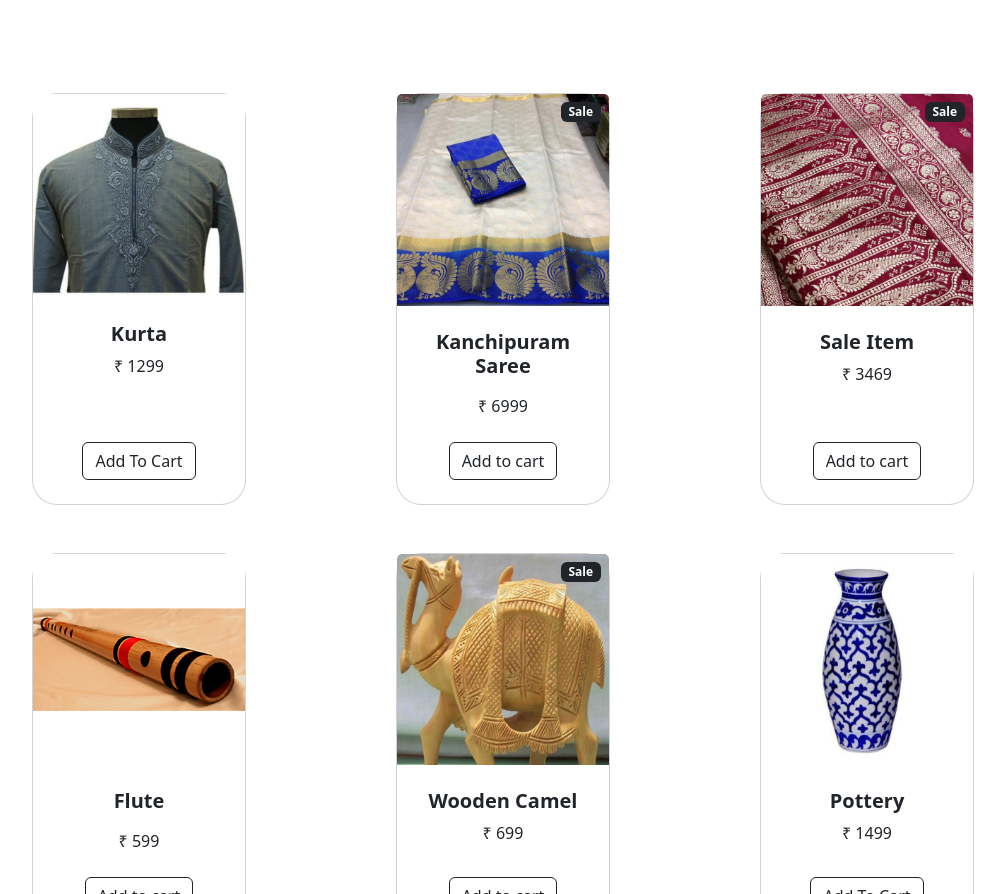
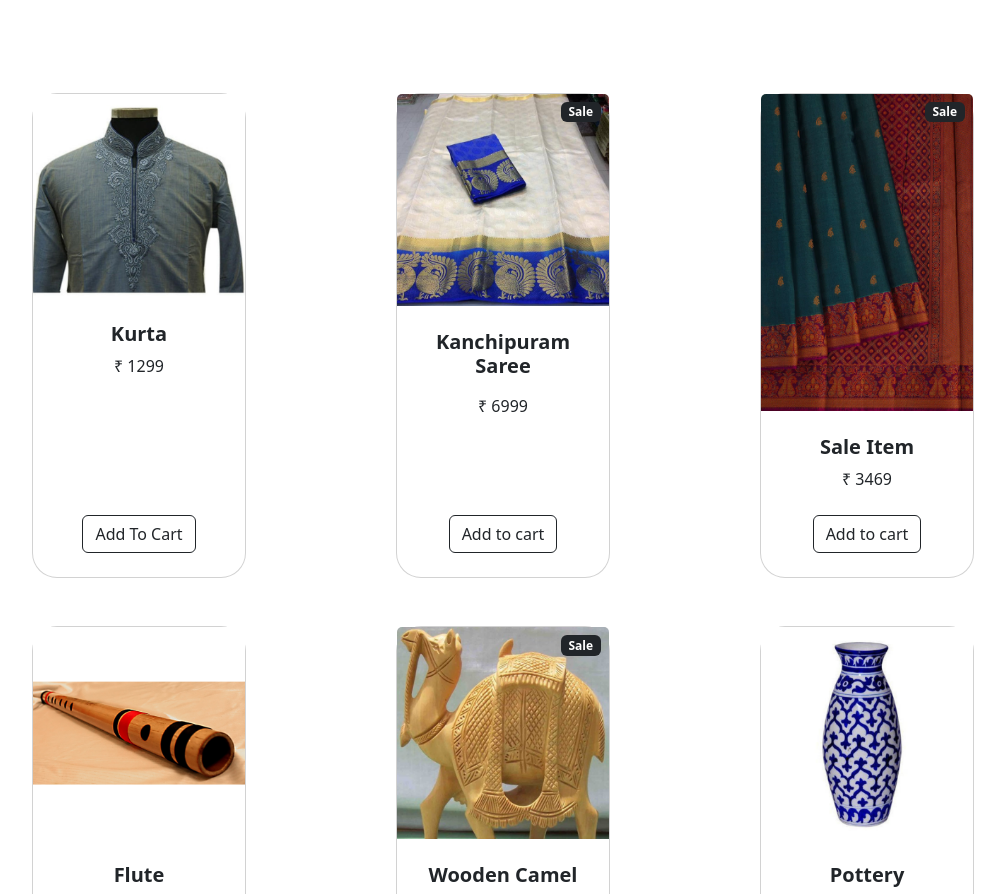
Before and after one commit to Neelp1173/Craft-Kart.github.io, a plain HTML site: page Shopping.html in a window 1280 px wide. Shown: the part 1321-2215 px from the top of the page, without its empty margins (137-1142 px from the left). Drawn offline with nearby package versions, Linux system fonts and the light colour scheme; a web font is replaced by a local one.

Commit message:
Update Shopping.html

```diff
--- a/Shopping.html
+++ b/Shopping.html
@@ -259,7 +259,7 @@
                     <!-- Sale badge-->
                     <div class="badge bg-dark text-white position-absolute" style="top: 0.5rem; right: 0.5rem">Sale</div>
                     <!-- Product image-->
-                    <img class="card-img-top" src="/Images/Products/7.png" alt="...">
+                    <img class="card-img-top" src="Images/Products/saree.jpg" alt="...">
                     <!-- Product details-->
                     <div class="card-body p-4">
                         <div class="text-center">
```
